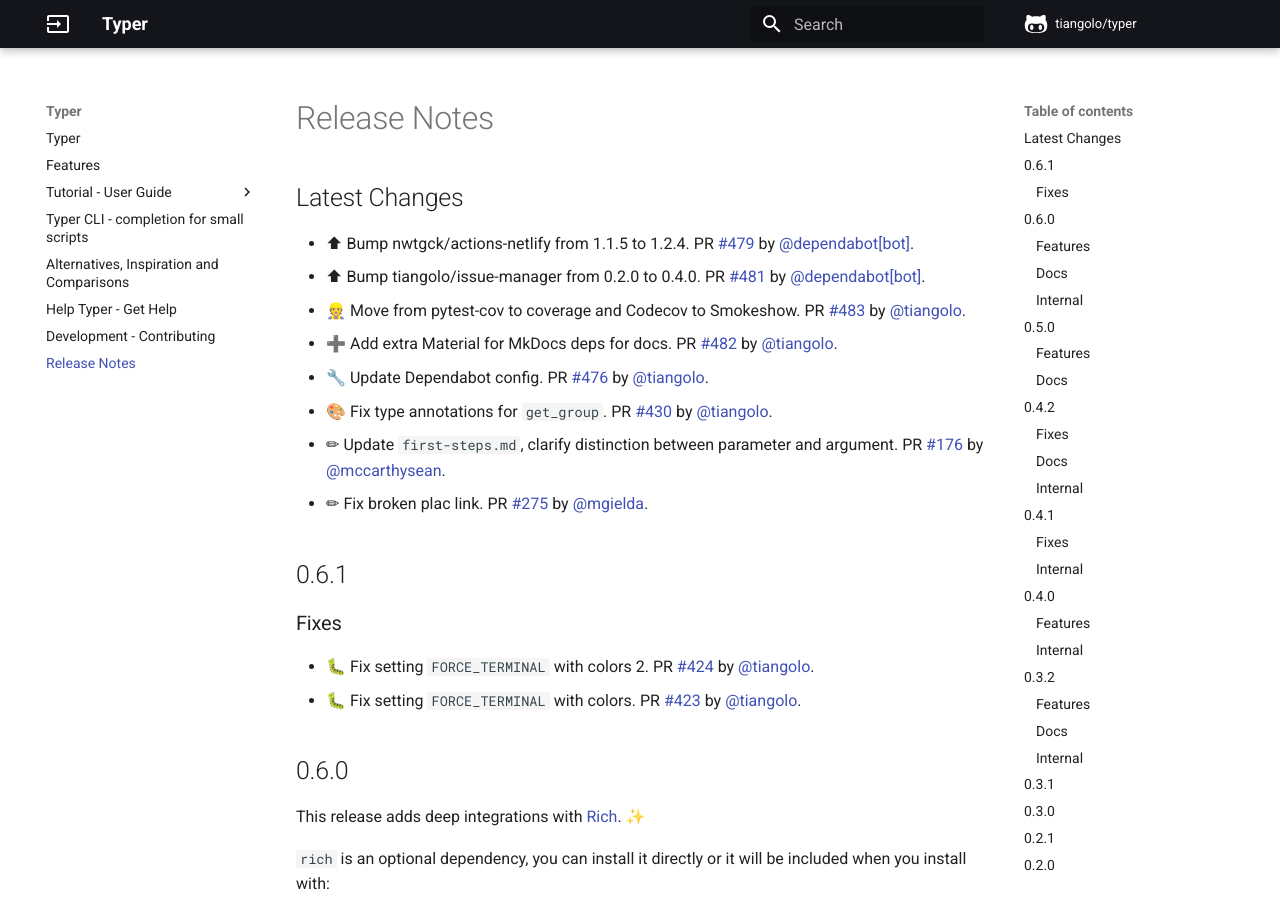
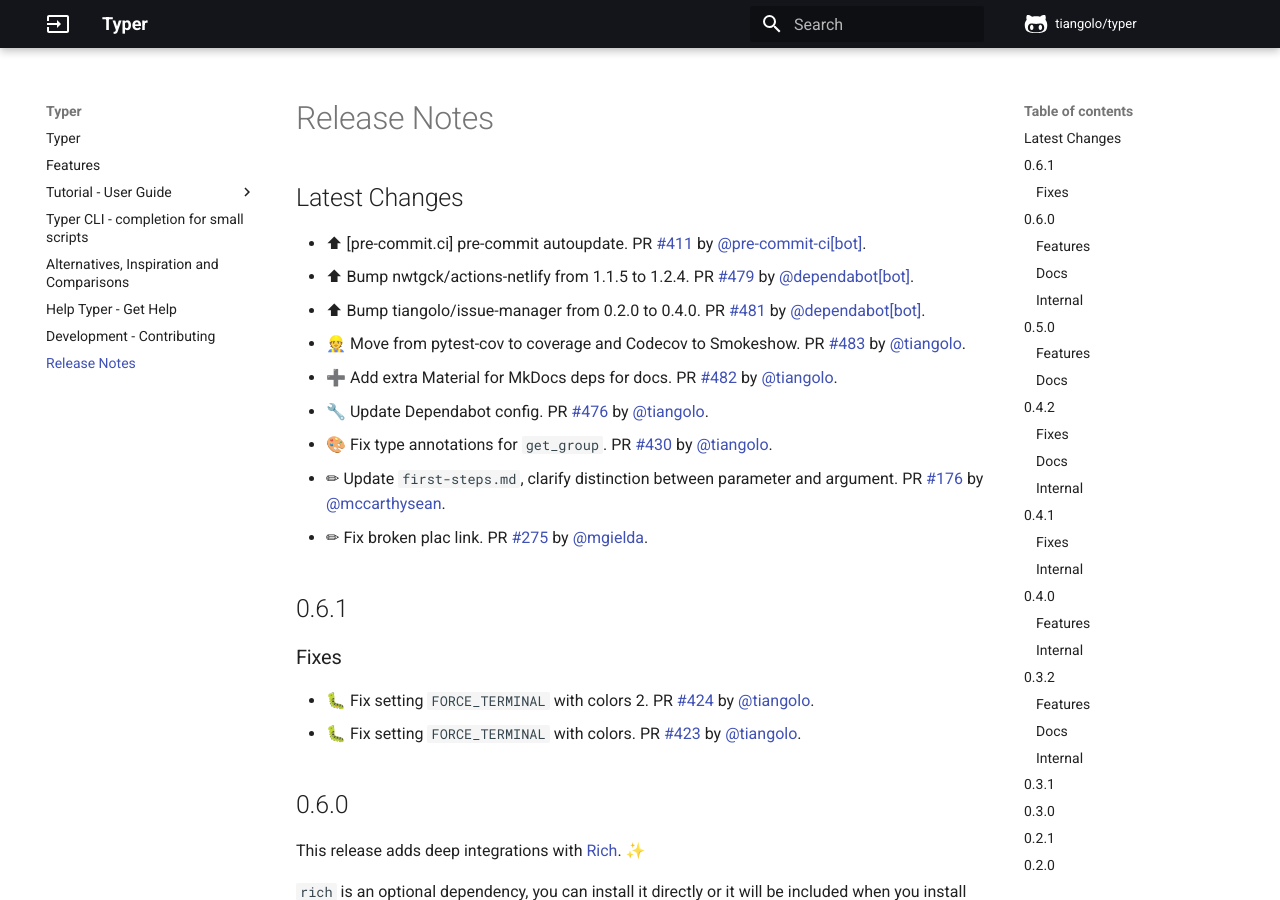
Before and after one commit to RED0731/red_pythonTyper, an MkDocs documentation site: the page built from docs/release-notes.md, in a window 1280 px wide and 900 px high. Built offline with MkDocs 1.6.1 and Material for MkDocs 9.7.7, drawn with Linux system fonts in a browser that asks for light colours; comment, search, counter and statistics services are not loaded.

Commit message:
📝 Update release notes

```diff
--- a/docs/release-notes.md
+++ b/docs/release-notes.md
@@ -1,5 +1,6 @@
 ## Latest Changes
 
+* ⬆ [pre-commit.ci] pre-commit autoupdate. PR [#411](https://github.com/tiangolo/typer/pull/411) by [@pre-commit-ci[bot]](https://github.com/apps/pre-commit-ci).
 * ⬆ Bump nwtgck/actions-netlify from 1.1.5 to 1.2.4. PR [#479](https://github.com/tiangolo/typer/pull/479) by [@dependabot[bot]](https://github.com/apps/dependabot).
 * ⬆ Bump tiangolo/issue-manager from 0.2.0 to 0.4.0. PR [#481](https://github.com/tiangolo/typer/pull/481) by [@dependabot[bot]](https://github.com/apps/dependabot).
 * 👷 Move from pytest-cov to coverage and Codecov to Smokeshow. PR [#483](https://github.com/tiangolo/typer/pull/483) by [@tiangolo](https://github.com/tiangolo).
```
